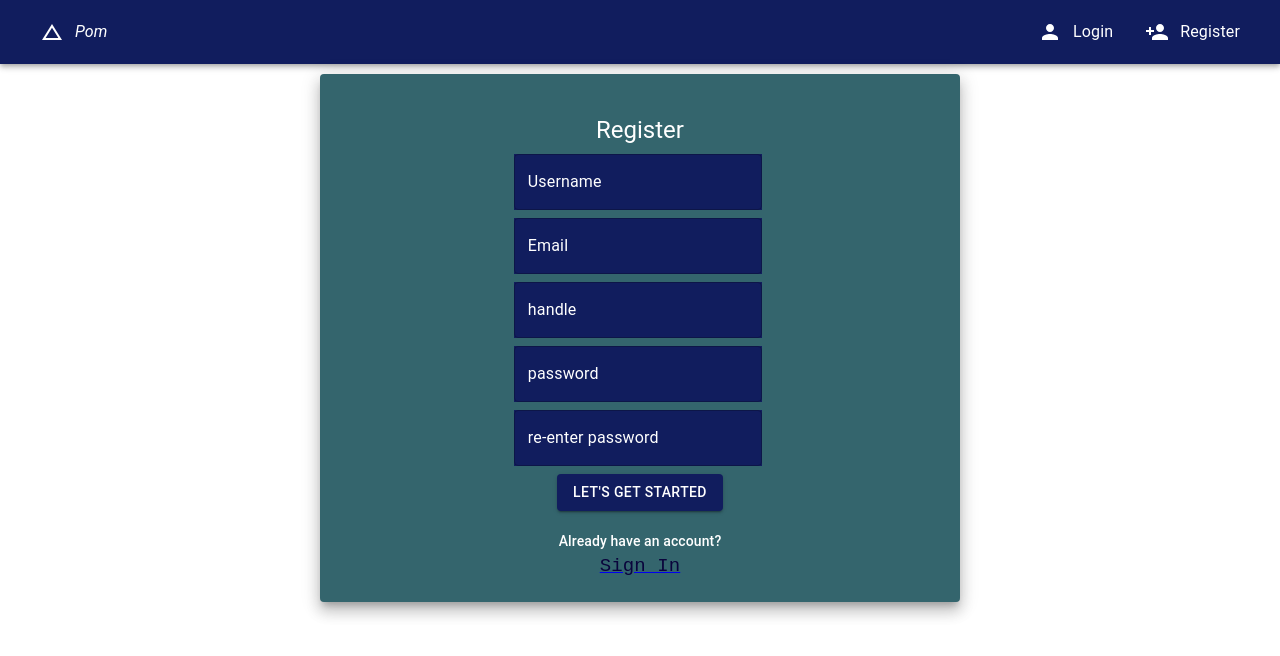
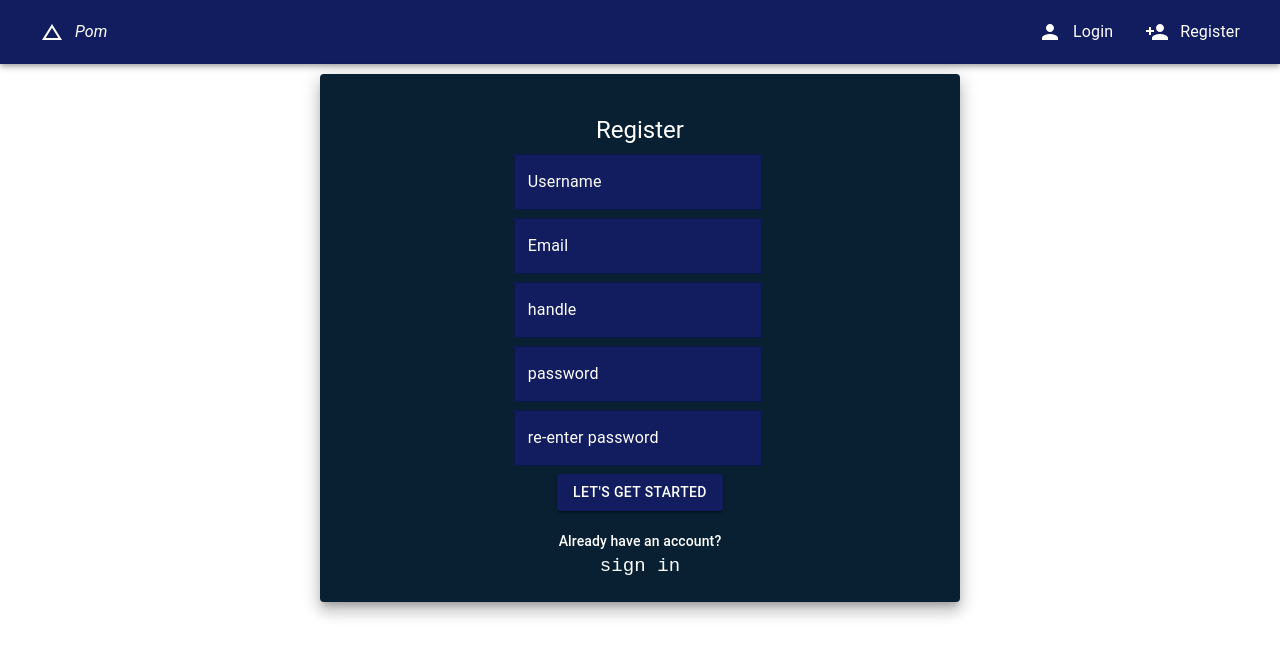
Before and after one commit to JaiRaga/blog-app-client-server, a React (Create React App) app in the folder client/: page /register in a window 1280 px wide. Shown: the top 656 px of the page. Built offline with nearby package versions, Linux system fonts and the light colour scheme; no server answers.

Commit message:
changed background color

```diff
--- a/client/src/component/auth/Register.js
+++ b/client/src/component/auth/Register.js
@@ -33,11 +33,14 @@ const useStyles = makeStyles((theme) => ({
 	},
 	paper: {
 		padding: '20px 0',
-		backgroundColor: '#34656d',
+		backgroundColor: '#082032',
 		// backgroundColor: '#0007',
 	},
+	linktext: {
+		textDecoration: 'none',
+	},
 	link: {
-		color: '#0a043c',
+		color: '#fff',
 		fontFamily: 'monospace',
 		fontSize: 19,
 		display: 'block',
@@ -188,8 +191,8 @@ const Login = () => {
 									align='center'
 									className={classes.footer}>
 									Already have an account?{' '}
-									<Link to='/login'>
-										<span className={classes.link}> Sign In</span>
+									<Link to='/login' className={classes.linktext}>
+										<span className={classes.link}> sign in</span>
 									</Link>
 								</Typography>
 							</Grid>
```
